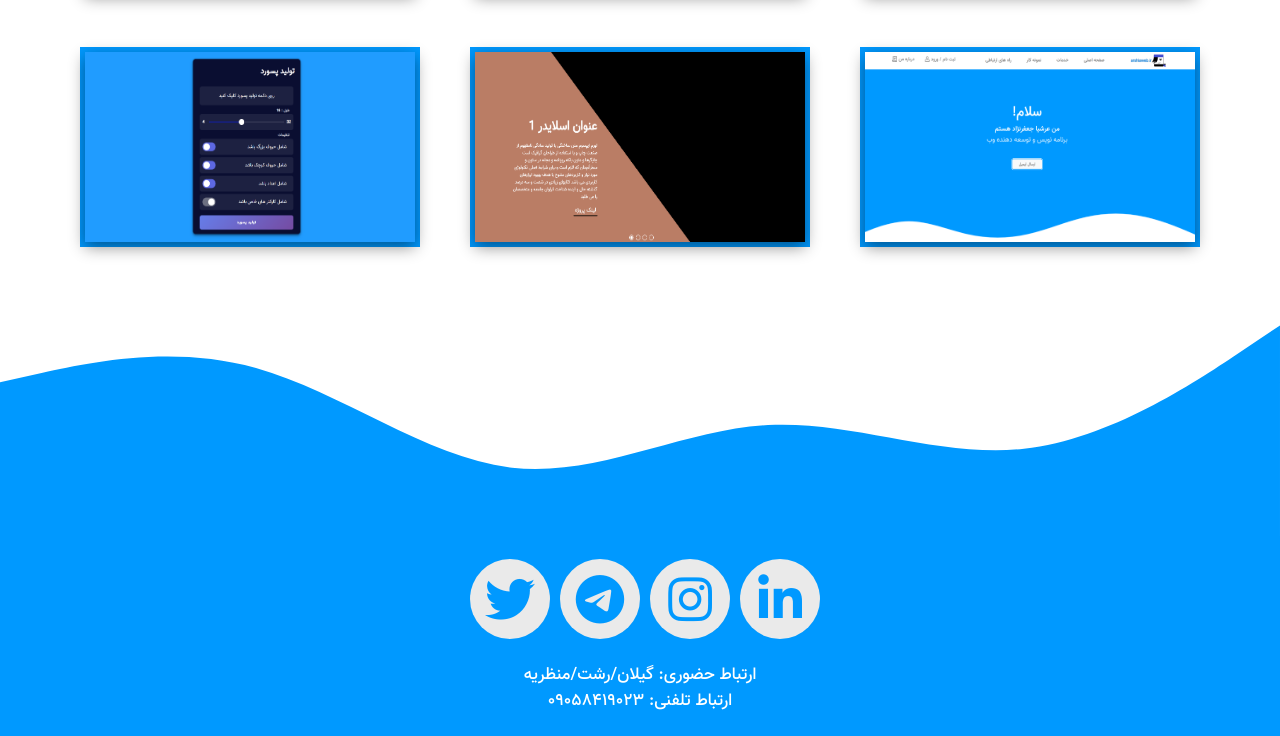
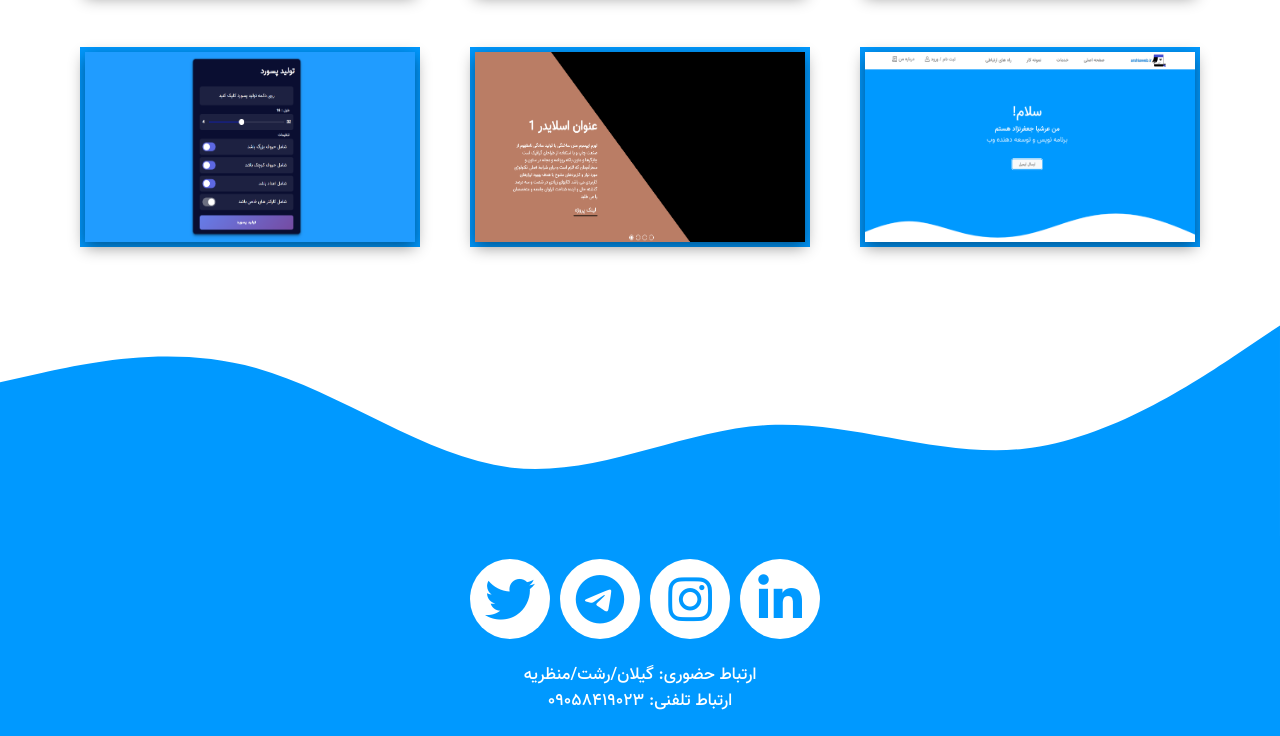
Before and after one commit to arshiajr-coder/Web, a plain HTML site: page index.html in a window 1280 px wide. Shown: the part 1946-2682 px from the top of the page. Drawn offline with nearby package versions, Linux system fonts and the light colour scheme; files whose address does not match are found by name.

Commit message:
تغییر جزئی

```diff
--- a/style/style.css
+++ b/style/style.css
@@ -563,7 +563,7 @@ footer svg {
 .circle-container {
     width: 8rem;
     height: 8rem;
-    background-color: rgb(234, 234, 234);
+    background-color: #fff;
     display: flex;
     justify-content: center;
     align-items: center;
```
